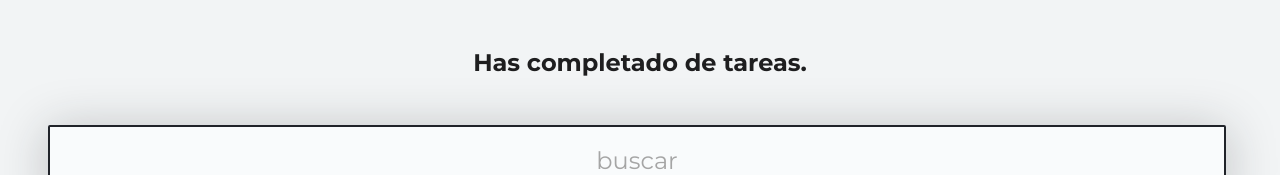
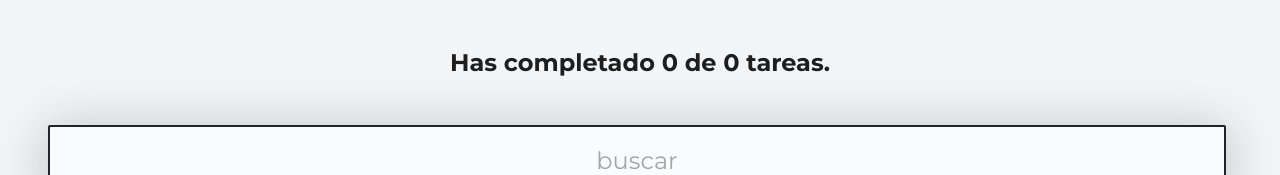
Before and after one commit to Diego-Luna/Introduccion-a-ReactJs, a React (Create React App) app in the folder moonmakers-webapp-tareas/: page / in a window 1280 px wide. Shown: the top 175 px of the page. Built offline with nearby package versions, Linux system fonts and the light colour scheme.

Commit message:
useContext

```diff
--- a/moonmakers-webapp-tareas/src/app/AppUI.js
+++ b/moonmakers-webapp-tareas/src/app/AppUI.js
@@ -9,25 +9,21 @@ import { Item } from "../components/Item";
 import { CreateButton } from "../components/CreateButton";
 
 function AppUI() {
+  // nuevo hook,
+  const { error, loading, tareas, filterTareas, deleteTarea, completeTarea } =
+    React.useContext(TareaContex);
+
   return (
     // ponemos una etiqueta invisible
     <React.Fragment>
       <TareasCounter />
-      {/* <TareasCounter total={totalTareas} completed={completesTareas} /> */}
 
       <Search />
-      {/* <Search searchValue={searchValue} setSearchValue={setSearchValue} /> */}
 
-      <TareaContex.Consumer>
+      {/* esta es una opcion */}
+      {/* <TareaContex.Consumer> */}
       {/* traemos el contexto de nuestra app, con el consumer */}
-        {({
-          error,
-          loading,
-          tareas,
-          filterTareas,
-          deleteTarea,
-          completeTarea,
-        }) => (
+      {/* {() => ( */}
       <TareasList>
         {error && <p>Estamos cargando</p>}
         {loading && <p>Estamos cargando</p>}
@@ -53,8 +49,8 @@ function AppUI() {
               />
             ))}
       </TareasList>
-        )}
-      </TareaContex.Consumer>
+      {/* )} */}
+      {/* </TareaContex.Consumer> */}
 
       <CreateButton />
     </React.Fragment>
--- a/moonmakers-webapp-tareas/src/components/Search.js
+++ b/moonmakers-webapp-tareas/src/components/Search.js
@@ -1,7 +1,14 @@
 import React from "react";
+
+// importamos neustro contexto
+import { TareaContex } from "../tareaContex";
+
 import "../css/components/Search.css";
 
-function Search({ searchValue, setSearchValue }) {
+// las props las vamos a poner con el react hook = " useContext(TareaContex); "
+function Search() {
+  //  pasamos a nuestro react hook el contexto de nuestra aplicacion: ""
+  const { searchValue, setSearchValue } = React.useContext(TareaContex);
 
   const onSearchValueChange = (event) => {
     console.log(event.target.value);
--- a/moonmakers-webapp-tareas/src/components/TareasCounter.js
+++ b/moonmakers-webapp-tareas/src/components/TareasCounter.js
@@ -1,8 +1,20 @@
 import React from "react";
+
+// importamos neustro contexto
+import { TareaContex } from "../tareaContex";
+
 import "../css/components/TareasCounter.css";
 
-function TareasCounter({ total, completed }) {
-  return <h2 className="TareasCounter">Has completado {completed} de {total} tareas.</h2>;
+// las props las vamos a poner con el react hook = " useContext(TareaContex); "
+function TareasCounter() {
+  //  pasamos a nuestro react hook el contexto de nuestra aplicacion: ""
+  const { totalTareas, completesTareas } = React.useContext(TareaContex);
+
+  return (
+    <h2 className="TareasCounter">
+      Has completado {completesTareas} de {totalTareas} tareas.
+    </h2>
+  );
 }
 
 export { TareasCounter };
```
Lines whose indentation alone changed are shown as unchanged.
